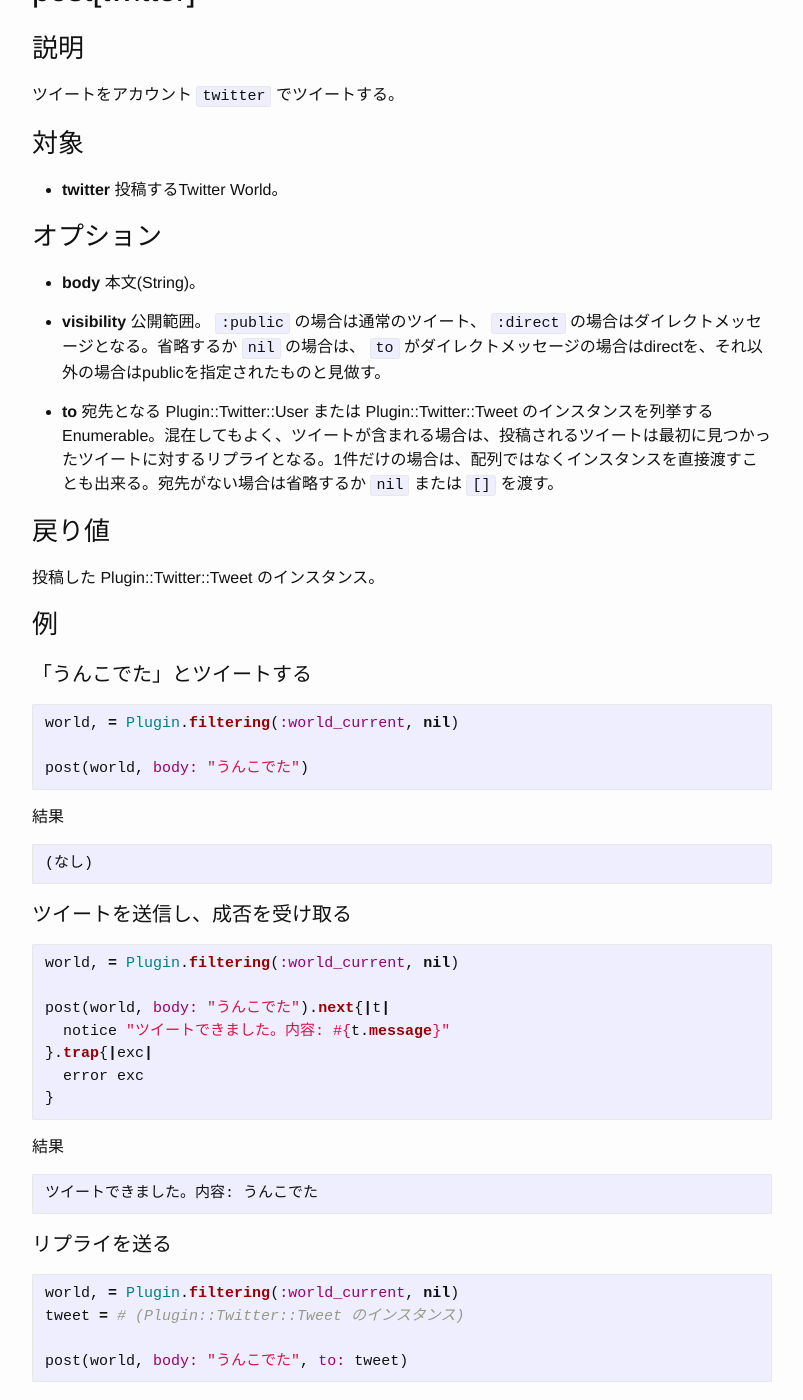
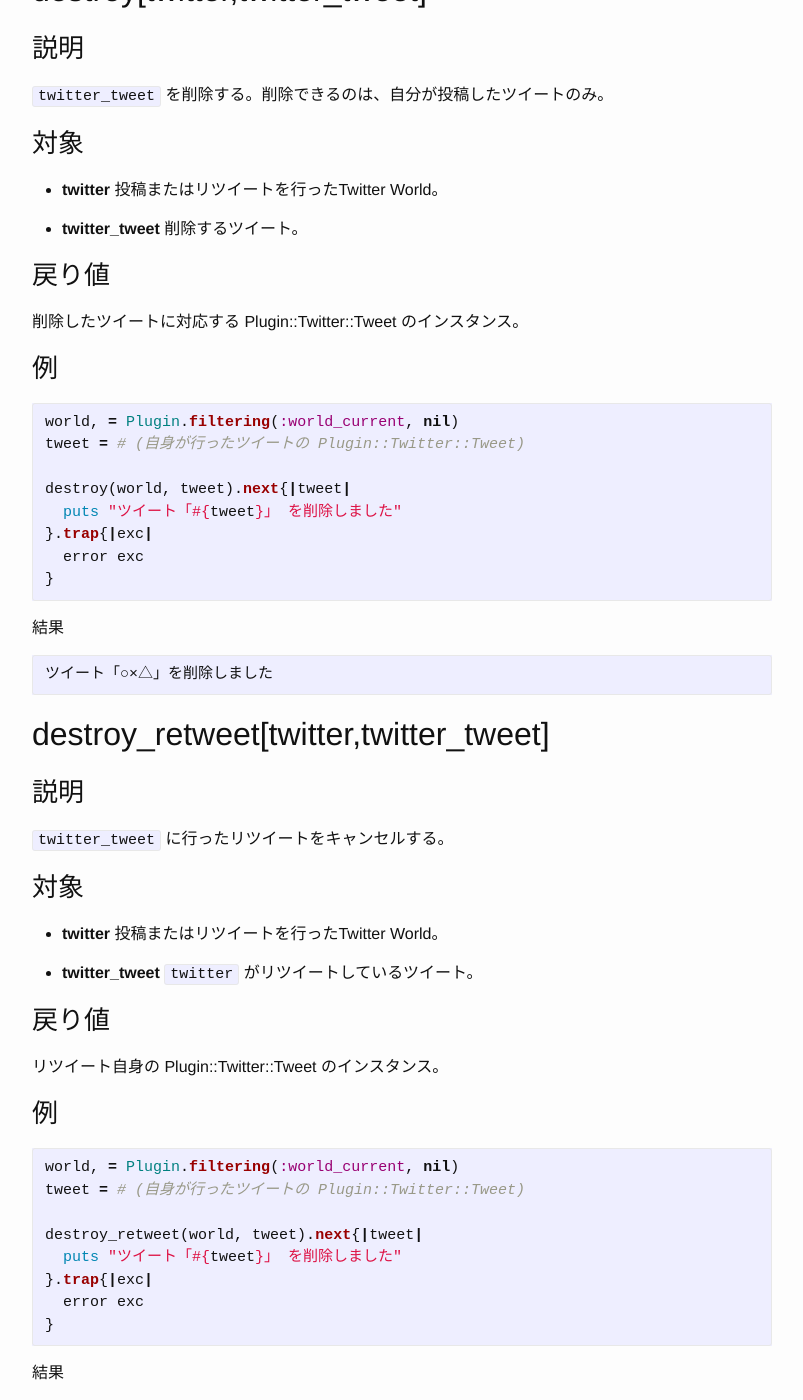
Before and after one commit to toshia/writing-mikutter-plugin, a Jekyll site: the page built from _posts/2017-11-28-spell.markdown, in a window 1280 px wide and 1400 px high, scrolled down 234 px. Shown: the whole window, without its empty margins (238-1041 px from the left). Built offline with Jekyll 4.4.1, drawn with Linux system fonts in a browser that asks for light colours; some of the changed text lies outside the part shown.

Commit message:
destroy_retweet Spell

````diff
--- a/_posts/2017-11-28-spell.markdown
+++ b/_posts/2017-11-28-spell.markdown
@@ -5,6 +5,78 @@
 categories:
 - reference
 ---
+## <a id="destroy-twitter-twitter_tweet"></a>destroy[twitter,twitter_tweet]
+
+### 説明
+
+`twitter_tweet` を削除する。削除できるのは、自分が投稿したツイートのみ。
+
+### 対象
+
+
+- **twitter** 投稿またはリツイートを行ったTwitter World。
+
+- **twitter_tweet** 削除するツイート。
+
+
+
+### 戻り値
+
+削除したツイートに対応する Plugin::Twitter::Tweet のインスタンス。
+
+### 例
+
+
+```ruby
+world, = Plugin.filtering(:world_current, nil)
+tweet = # (自身が行ったツイートの Plugin::Twitter::Tweet)
+
+destroy(world, tweet).next{|tweet|
+  puts "ツイート「#{tweet}」 を削除しました"
+}.trap{|exc|
+  error exc
+}
+```
+結果
+```
+ツイート「○×△」を削除しました
+```
+## <a id="destroy_retweet-twitter-twitter_tweet"></a>destroy_retweet[twitter,twitter_tweet]
+
+### 説明
+
+`twitter_tweet` に行ったリツイートをキャンセルする。
+
+### 対象
+
+
+- **twitter** 投稿またはリツイートを行ったTwitter World。
+
+- **twitter_tweet** `twitter` がリツイートしているツイート。
+
+
+
+### 戻り値
+
+リツイート自身の Plugin::Twitter::Tweet のインスタンス。
+
+### 例
+
+
+```ruby
+world, = Plugin.filtering(:world_current, nil)
+tweet = # (自身が行ったツイートの Plugin::Twitter::Tweet)
+
+destroy_retweet(world, tweet).next{|tweet|
+  puts "ツイート「#{tweet}」 を削除しました"
+}.trap{|exc|
+  error exc
+}
+```
+結果
+```
+ツイート「RT @toshi_a: ○×△」を削除しました
+```
 ## <a id="post-twitter"></a>post[twitter]
 
 ### 説明
````
Also changed, not shown: _posts/spell.yml (+50 -2 lines).
